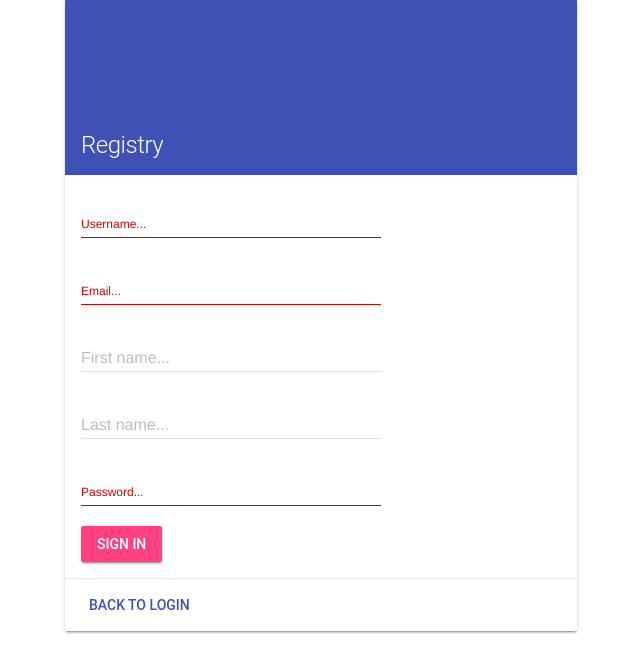
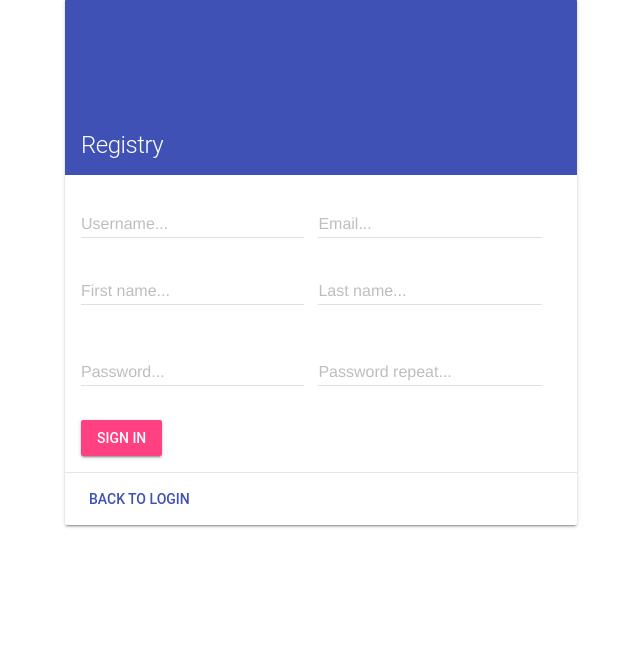
Before and after one commit to Zwogli/Django-ChatApp, a Django app: page /registry/ in a window 1280 px wide. Shown: the part 135-781 px from the top of the page, without its empty margins (319-959 px from the left). Run offline with Django 5.2, Linux system fonts and the light colour scheme.

Commit message:
Style registry page

```diff
--- a/chat/templates/auth/registry.html
+++ b/chat/templates/auth/registry.html
@@ -15,6 +15,7 @@
 
 			<!-- <input type="hidden" name="redirect" value="{{ redirect }}" /> -->
 
+			<div class="div-row">
 				<div
 					class="mdl-textfield mdl-js-textfield mdl-textfield--floating-label"
 				>
@@ -23,7 +24,6 @@
 						type="text"
 						id="username"
 						name="username"
-					required
 					/>
 					<label class="mdl-textfield__label" for="username"
 						>Username...</label
@@ -38,11 +38,14 @@
 						type="text"
 						id="email"
 						name="email"
-					required
 					/>
-				<label class="mdl-textfield__label" for="email">Email...</label>
+					<label class="mdl-textfield__label" for="email"
+						>Email...</label
+					>
+				</div>
 			</div>
 
+			<div class="div-row">
 				<div
 					class="mdl-textfield mdl-js-textfield mdl-textfield--floating-label"
 				>
@@ -70,7 +73,9 @@
 						>Last name...</label
 					>
 				</div>
+			</div>
 
+			<div class="div-row div-highlight">
 				<div
 					class="mdl-textfield mdl-js-textfield mdl-textfield--floating-label"
 				>
@@ -79,20 +84,34 @@
 						type="password"
 						id="password"
 						name="password"
-					required
 					/>
-				<label class="mdl-textfield__label" for="username"
+					<label class="mdl-textfield__label" for="password"
 						>Password...</label
 					>
 				</div>
 
-			<div>
+				<div
+					class="mdl-textfield mdl-js-textfield mdl-textfield--floating-label"
+				>
+					<input
+						class="mdl-textfield__input"
+						type="password"
+						id="password-repeat"
+						name="password-repeat"
+					/>
+					<label class="mdl-textfield__label" for="password-repeat"
+						>Password repeat...</label
+					>
+				</div>
+			</div>
+
+			<!-- <div> -->
 			<button
 				class="mdl-button mdl-js-button mdl-button--raised mdl-js-ripple-effect mdl-button--accent"
 			>
 				Sign in
 			</button>
-			</div>
+			<!-- </div> -->
 		</form>
 	</div>
 
--- a/static/css/style.css
+++ b/static/css/style.css
@@ -1,5 +1,12 @@
 .color-gray {
 	color: rgba(0, 0, 0, 0.4);
+}
+.div-row {
+	display: flex;
+	gap: 1rem;
+}
+.div-highlight {
+	margin: 1rem 0;
 }
 .form-style {
 	margin-top: 2rem !important;
@@ -34,3 +41,10 @@
 .demo-card-wide > .mdl-card__menu {
 	color: #fff;
 }
+
+@media screen and (max-width: 550px) {
+	.div-row {
+		flex-direction: column;
+		gap: unset;
+	}
+}
```
Lines whose indentation alone changed are shown as unchanged.
